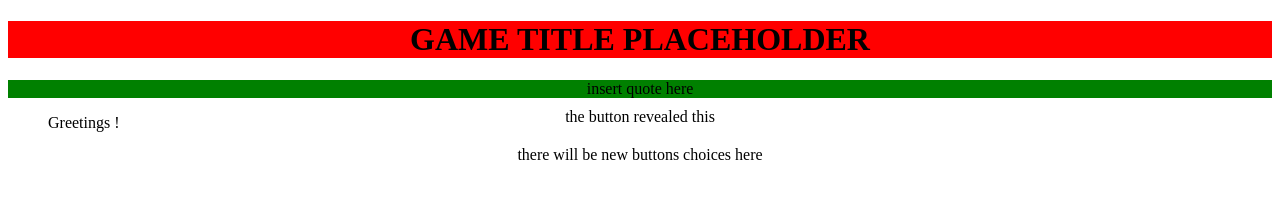
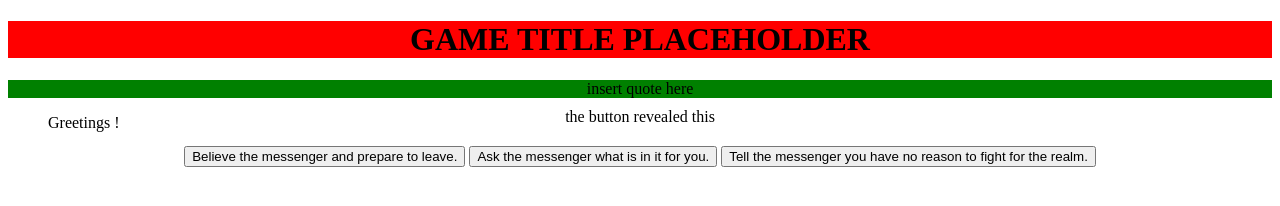
Before and after one commit to MrShoo/OrcanusDarkGame, a plain HTML site: page index.html in a window 1280 px wide. Both pictures are taken after a click on the button "Enter Name". Drawn offline with nearby package versions, Linux system fonts and the light colour scheme.

Commit message:
added first storyline buttons

```diff
--- a/index.html
+++ b/index.html
@@ -34,7 +34,11 @@
 
     <div id="storybox">
         <div id="happening" style="display: none">the button revealed this</div>
-        <div id="choices" style="display: none">there will be new buttons choices here</div>
+        <div id="choices" style="display: none">
+         <button id="bt1">Believe the messenger and prepare to leave.</button>
+         <button id="bt2">Ask the messenger what is in it for you.</button>
+         <button id="bt3">Tell the messenger you have no reason to fight for the realm.</button>
+        </div>
 
     </div>
     <div id="listpanel" value="hide">
```
